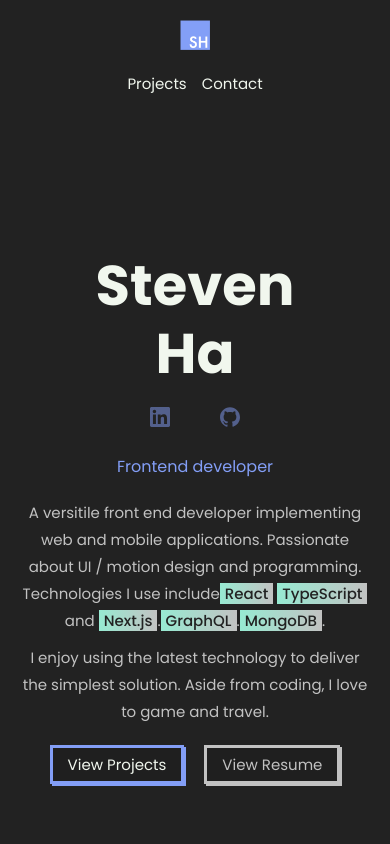
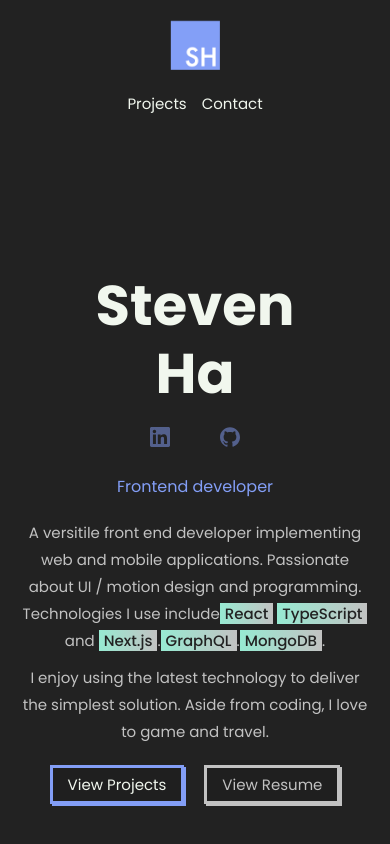
Before and after one commit to Steven-Ha-88/Portfolio2.0, a React (Create React App) app: page / in a window 390 px wide. Shown: the top 844 px of the page. Built offline with nearby package versions, Linux system fonts and the light colour scheme.

Commit message:
increased logo size for mobile

```diff
--- a/src/styles/header.css
+++ b/src/styles/header.css
@@ -324,7 +324,7 @@ ul li {
     gap: 15px;
   }
   nav img {
-    width: 30px;
+    width: 50px;
   }
   .header-content {
     margin: auto;
```
